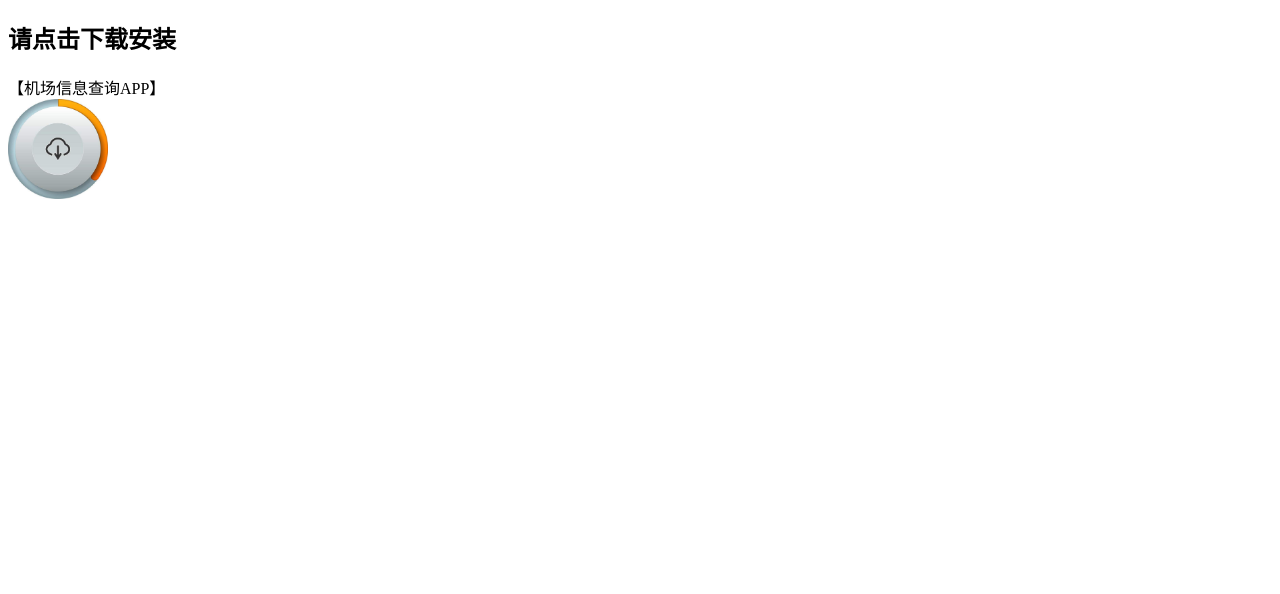
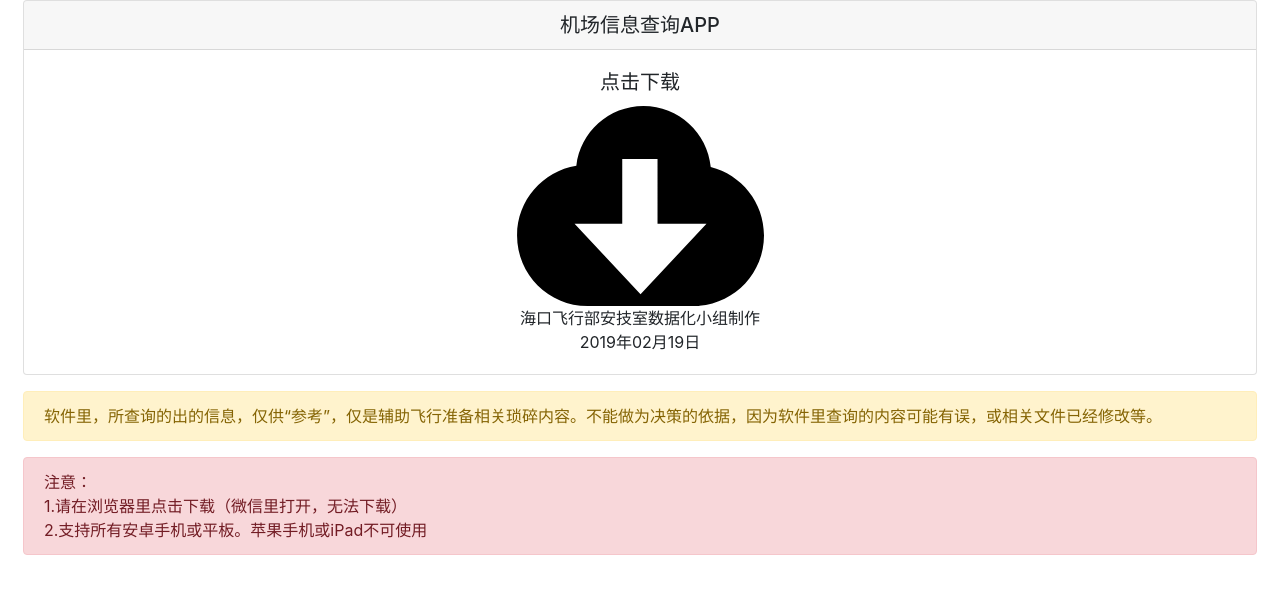
Before and after one commit to xumax123/airport, a plain HTML site: page index.html in a window 1280 px wide. Drawn offline with nearby package versions, Linux system fonts and the light colour scheme.

Commit message:
完善下载页面，完善版权申明

```diff
--- a/index.html
+++ b/index.html
@@ -1,18 +1,41 @@
-<!DOCTYPE html>
-<html>
-<head>
+<!doctype html>
+<html lang="en">
+  <head>
+    <!-- Required meta tags -->
     <meta charset="utf-8">
-    <meta http-equiv="X-UA-Compatible" content="IE=edge">
-    <title>机场信息查询下载</title>
-    <meta name="viewport" content="width=device-width, initial-scale=1">
-    <link rel="stylesheet" type="text/css" media="screen" href="main.css">
-    <script src="main.js"></script>
-</head>
-<body>
-    <h2>请点击下载安装</h2>
-    <div>【机场信息查询APP】</div>
-    <a href="app.apk">
-        <img src="download.jpg" width="100" height="100">
-    </a>
-</body>
+    <meta name="viewport" content="width=device-width, initial-scale=1, shrink-to-fit=no">
+
+    <!-- Bootstrap CSS -->
+    <link rel="stylesheet" href="https://cdn.bootcss.com/bootstrap/4.0.0/css/bootstrap.min.css" integrity="sha384-Gn5384xqQ1aoWXA+058RXPxPg6fy4IWvTNh0E263XmFcJlSAwiGgFAW/dAiS6JXm" crossorigin="anonymous">
+
+    <title>机场信息查询APP</title>
+  </head>
+  <body>
+      <div class="row ml-2 mr-2">
+          <div class="col-12">
+                <div class="card mb-3">
+                        <h5 class="card-header text-center">机场信息查询APP</h5>
+                        <div class="card-body text-center">
+                          <h5 class="card-title">点击下载</h5>
+                           <a href="app.apk"><img src="download.png" /></a>
+                           <div>海口飞行部安技室数据化小组制作<br />2019年02月19日</div>
+                        </div>
+                    </div>
+            <div class="alert alert-warning" role="alert">
+                    软件里，所查询的出的信息，仅供“参考”，仅是辅助飞行准备相关琐碎内容。不能做为决策的依据，因为软件里查询的内容可能有误，或相关文件已经修改等。<br />
+            </div>
+            <div class="alert alert-danger" role="alert">
+                注意：<br />
+                1.请在浏览器里点击下载（微信里打开，无法下载）<br />
+                2.支持所有安卓手机或平板。苹果手机或iPad不可使用<br />
+            </div>
+          </div>
+      </div>
+
+    <!-- Optional JavaScript -->
+    <!-- jQuery first, then Popper.js, then Bootstrap JS -->
+    <script src="https://cdn.bootcss.com/jquery/3.2.1/jquery.slim.min.js" integrity="sha384-KJ3o2DKtIkvYIK3UENzmM7KCkRr/rE9/Qpg6aAZGJwFDMVNA/GpGFF93hXpG5KkN" crossorigin="anonymous"></script>
+    <script src="https://cdn.bootcss.com/popper.js/1.12.9/umd/popper.min.js" integrity="sha384-ApNbgh9B+Y1QKtv3Rn7W3mgPxhU9K/ScQsAP7hUibX39j7fakFPskvXusvfa0b4Q" crossorigin="anonymous"></script>
+    <script src="https://cdn.bootcss.com/bootstrap/4.0.0/js/bootstrap.min.js" integrity="sha384-JZR6Spejh4U02d8jOt6vLEHfe/JQGiRRSQQxSfFWpi1MquVdAyjUar5+76PVCmYl" crossorigin="anonymous"></script>
+  </body>
 </html>
```
Also changed, not shown: download.jpg (deleted), download.png (added).
